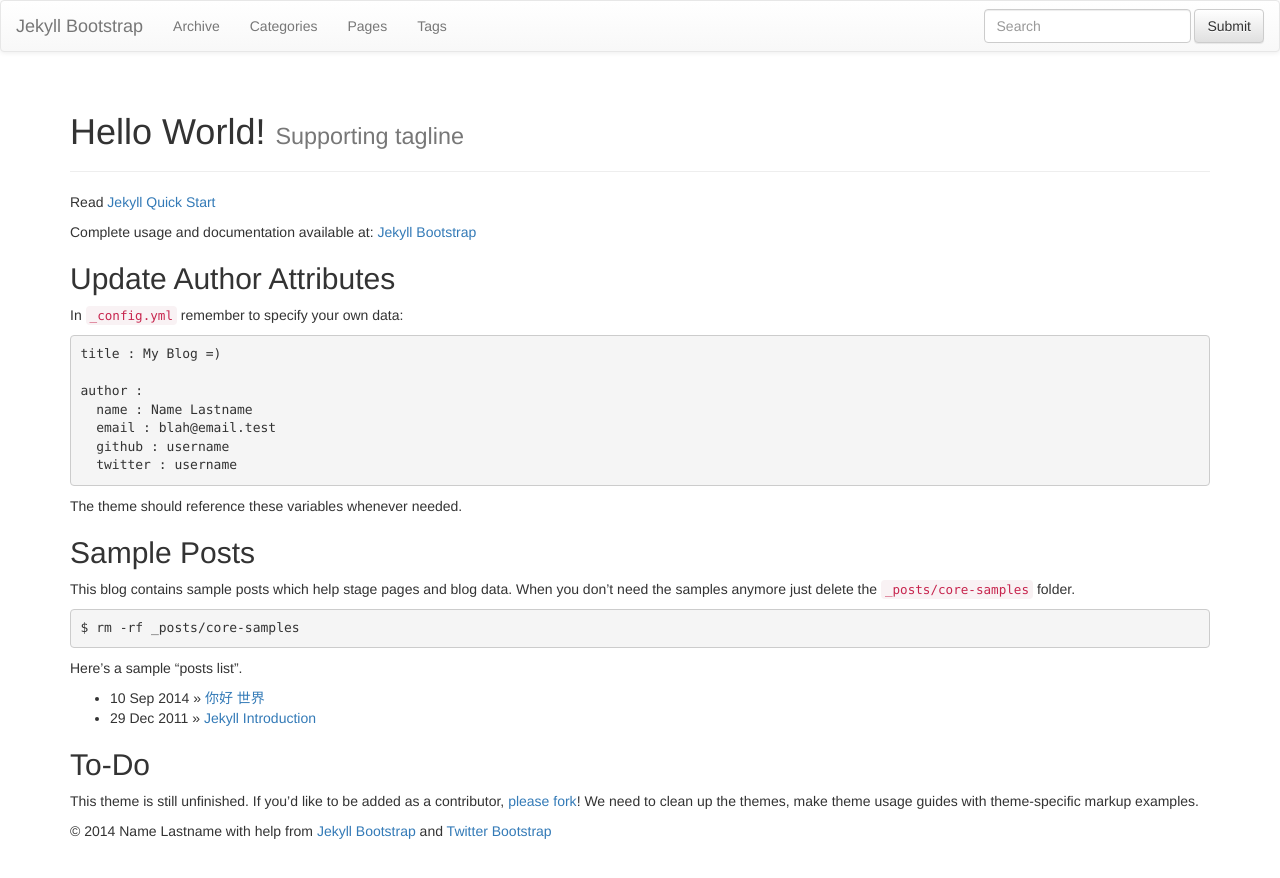
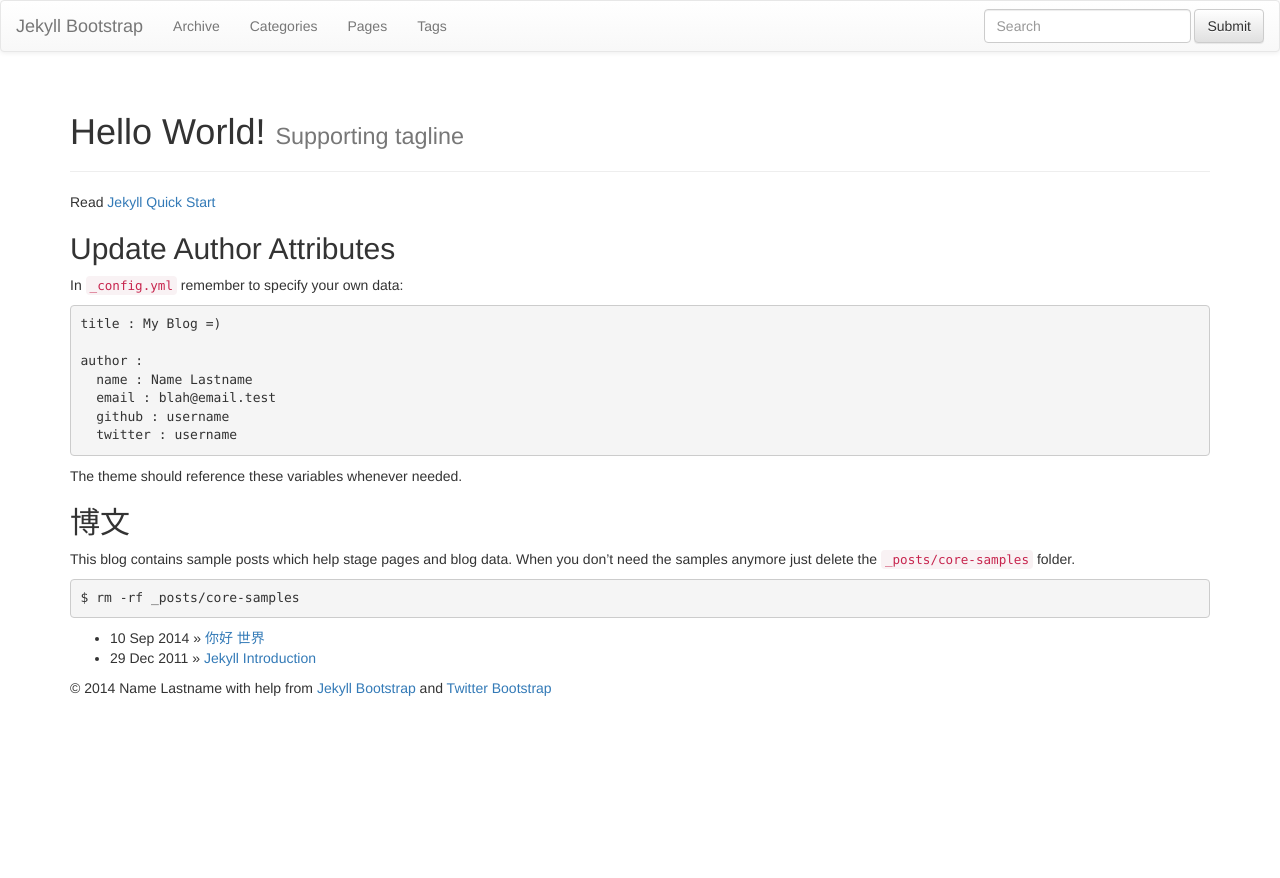
Before and after one commit to xiaoyuyang/xiaoyuyang.github.io, a Jekyll site: the page built from index.md, in a window 1280 px wide. Shown: the top 878 px of the page. Built offline with Jekyll 4.4.1, drawn with Linux system fonts in a browser that asks for light colours; nearby versions of some CDN libraries; library files that are not in the unit come from our copies.

Commit message:
change index.md

```diff
--- a/index.md
+++ b/index.md
@@ -7,7 +7,6 @@ tagline: Supporting tagline
 
 Read [Jekyll Quick Start](http://jekyllbootstrap.com/usage/jekyll-quick-start.html)
 
-Complete usage and documentation available at: [Jekyll Bootstrap](http://jekyllbootstrap.com)
 
 ## Update Author Attributes
 
@@ -23,22 +22,15 @@ In `_config.yml` remember to specify your own data:
 
 The theme should reference these variables whenever needed.
 
-## Sample Posts
+## 博文
 
 This blog contains sample posts which help stage pages and blog data.
 When you don't need the samples anymore just delete the `_posts/core-samples` folder.
 
     $ rm -rf _posts/core-samples
 
-Here's a sample "posts list".
-
 <ul class="posts">
   {% for post in site.posts %}
     <li><span>{{ post.date | date_to_string }}</span> &raquo; <a href="{{ BASE_PATH }}{{ post.url }}">{{ post.title }}</a></li>
   {% endfor %}
 </ul>
-
-## To-Do
-
-This theme is still unfinished. If you'd like to be added as a contributor, [please fork](http://github.com/plusjade/jekyll-bootstrap)!
-We need to clean up the themes, make theme usage guides with theme-specific markup examples.
```
